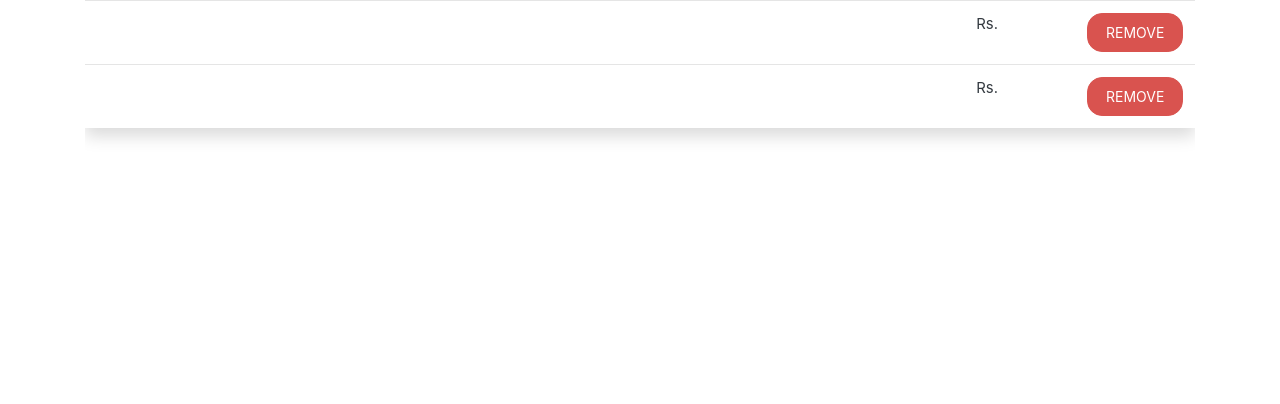
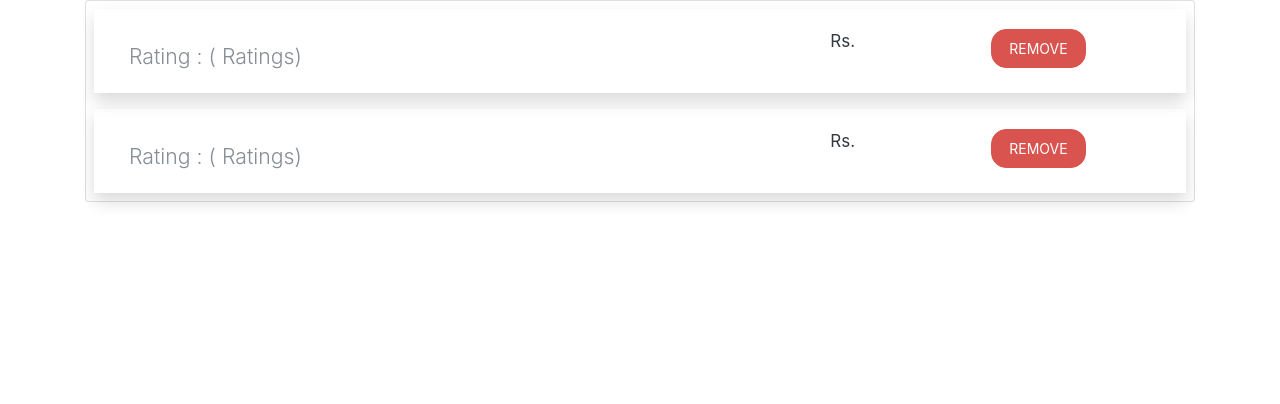
Before and after one commit to svkausthubh/Foodie1, a PHP site: page /adminmenu.php in a window 1280 px wide. Shown: the part 94-498 px from the top of the page. Run offline with PHP 8.4, Linux system fonts and the light colour scheme; a user stored in the database is signed in; data comes from the database, SQL or seed files in the repository; data that the repository does not hold is empty.

Commit message:
final edits

```diff
--- a/adminmenu.php
+++ b/adminmenu.php
@@ -56,13 +56,17 @@ $t;
         </header>
 
         <section class="menu-list">
-                    <table class="table shadow table-hover">
-                      <tbody>
+            <div class="row">
+                <div class="col-sm-12">
+                <div class="card">
                   <?php
                       while ($row = $result->fetch_assoc()) {?>
-                            <tr>
-                              <td><div><p class="lead"><?php echo $row["fname"]; ?></p></div></td>
-                              <td class="text-right">Rs.<?php echo $row["price"]; ?></td>
+                      <div class="card-body border-success shadow m-2 row">
+                        <div class="col-md-8">
+                            <h5 class="card-title"><?php echo $row["fname"]; ?></h5>
+                            <p class="card-text lead">Rating : <span class="lead" id="rate"><?php echo $row["rating"]." (".$row["nrated"]." Ratings)"; ?></span></p>
+                        </div>
+                        <div class="col-md-2">Rs.<?php echo $row["price"]; ?></div>
                         <!--  <td class="text-right"><button class="btn btn-danger">Remove</button></td> -->
                                 <form action="" method="POST">
                               <?php
@@ -75,10 +79,11 @@ $t;
                                 <td class="text-right col-md-2"><input type="submit" name="rem" value="REMOVE" class="btn btn-danger"></td>
                                 </form>
 
-                            </tr>
+                      </div>
                   <?php  } ?>
-                      </tbody>
-                    </table>
+                </div>
+                </div>
+            </div>
         </section>
 
         <footer class="bg-dark text-white p-3">
--- a/homepage.php
+++ b/homepage.php
@@ -47,10 +47,8 @@ $t;
                             <div class="col-md-8">
                               <h3 class="card-title"><?php echo $row["NAME"]; ?></h3>
                               <div><p class="card-text lead">Location : <?php echo $row["location"]; ?></p>
-
                               <p class="card-text lead">Rating : <?php echo $row["RATING"]; ?></p></div>
                             </div>
-
                             <div class="col-md-4 text-right ">
                               <form action="" method="POST">
                                   <?php
--- a/menu.php
+++ b/menu.php
@@ -75,8 +75,6 @@ $t;
                 </div>
         </header>
 
-
-
         <section class="menu-list">
                 <div class="row">
                     <div class="col-sm-12">
@@ -84,7 +82,6 @@ $t;
                     <?php
                       $i = 0;
                       while ($row = $result->fetch_assoc()) {?>
-
                       <div class="card-body border-success shadow m-2 row">
                           <div class="col-md-8">
                             <h5 class="card-title"><?php echo $row["fname"]; ?></h5>
@@ -131,6 +128,5 @@ $t;
                     </div>
         </footer>
       </div>
-
 </body>
 </html>
```
Also changed, not shown: adminhp.php (+16 -13 lines), orderList.php (+5 -3 lines). Lines whose indentation alone changed are shown as unchanged.
